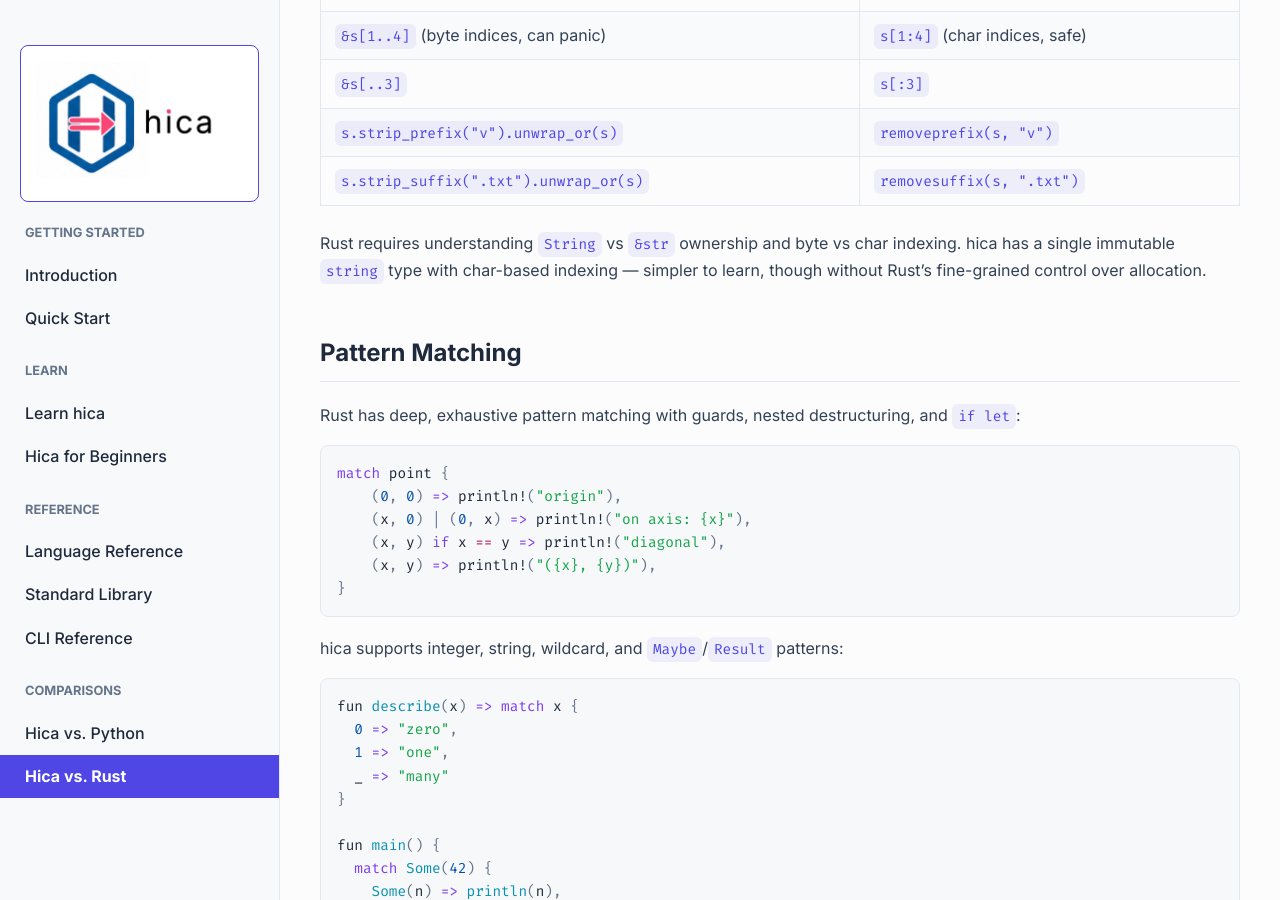
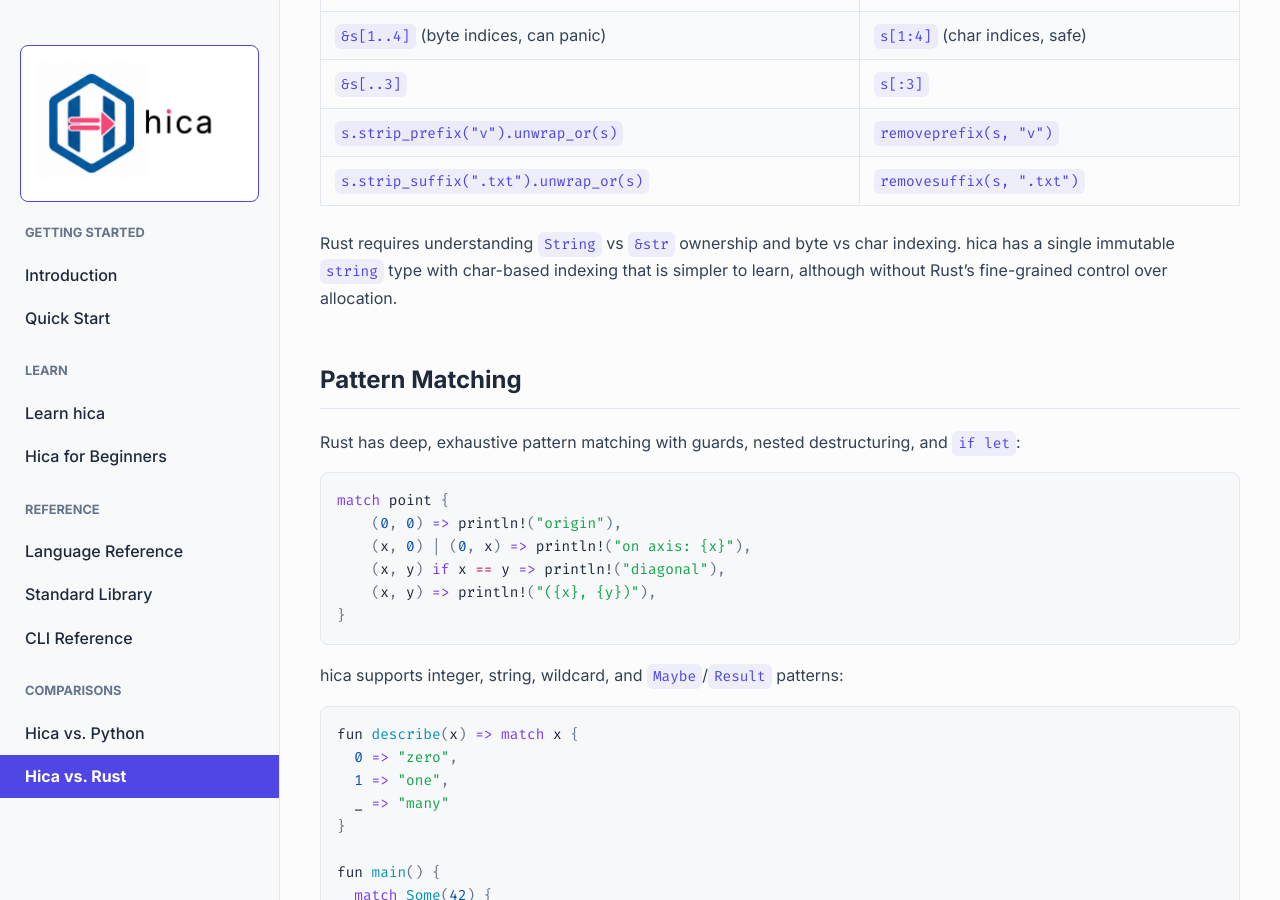
Before and after one commit to cladam/hica, a Jekyll site: the page built from docs/hica-vs-rust.md, in a window 1280 px wide and 900 px high, scrolled down 4465 px. Built offline with Jekyll 4.4.1, drawn with Linux system fonts in a browser that asks for light colours; some of the changed text lies outside the part shown.

```diff
--- a/docs/hica-vs-rust.md
+++ b/docs/hica-vs-rust.md
@@ -3,7 +3,7 @@
 title: Hica vs. Rust - hica
 ---
 
-# hica vs Rust
+# Hica vs Rust
 
 hica and Rust share values like immutability, expression-oriented design, `match` as a core feature, and `Result`/`Option` types. They diverge in how much complexity they expose to achieve control and performance.
 
@@ -170,7 +170,7 @@
 | `s.strip_prefix("v").unwrap_or(s)` | `removeprefix(s, "v")` |
 | `s.strip_suffix(".txt").unwrap_or(s)` | `removesuffix(s, ".txt")` |
 
-Rust requires understanding `String` vs `&str` ownership and byte vs char indexing. hica has a single immutable `string` type with char-based indexing — simpler to learn, though without Rust's fine-grained control over allocation.
+Rust requires understanding `String` vs `&str` ownership and byte vs char indexing. hica has a single immutable `string` type with char-based indexing that is simpler to learn, although without Rust's fine-grained control over allocation.
 
 ## Pattern Matching
 
```
Also changed, not shown: docs/hica-vs-python.md (+1 -1 lines), 3 other files.
